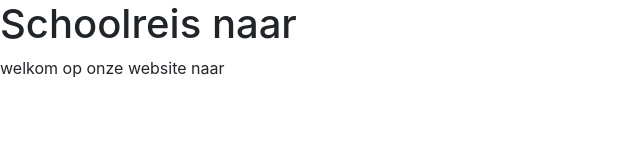
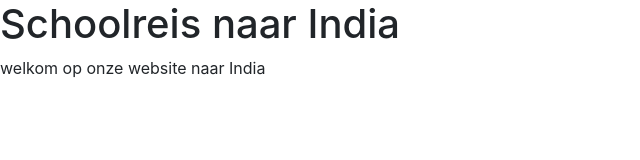
Before and after one commit to laurentballmann/reis-website-live, a plain HTML site: page index.html in a window 1280 px wide. Shown: the whole page, without its empty margins (0-640 px from the left). Drawn offline with nearby package versions, Linux system fonts and the light colour scheme.

Commit message:
invullen van India

```diff
--- a/index.html
+++ b/index.html
@@ -10,9 +10,9 @@
     <link rel="stylesheet" href="https://stackpath.bootstrapcdn.com/bootstrap/4.1.2/css/bootstrap.min.css" integrity="sha384-Smlep5jCw/wG7hdkwQ/Z5nLIefveQRIY9nfy6xoR1uRYBtpZgI6339F5dgvm/e9B" crossorigin="anonymous">
   </head>
   <body>
-      <h1>Schoolreis naar </h1>
+      <h1>Schoolreis naar India</h1>
 
-      welkom op onze website naar
+      <p>welkom op onze website naar India</p>
     <!-- Optional JavaScript -->
     <!-- jQuery first, then Popper.js, then Bootstrap JS -->
     <script src="https://code.jquery.com/jquery-3.3.1.slim.min.js" integrity="sha384-q8i/X+965DzO0rT7abK41JStQIAqVgRVzpbzo5smXKp4YfRvH+8abtTE1Pi6jizo" crossorigin="anonymous"></script>
```
